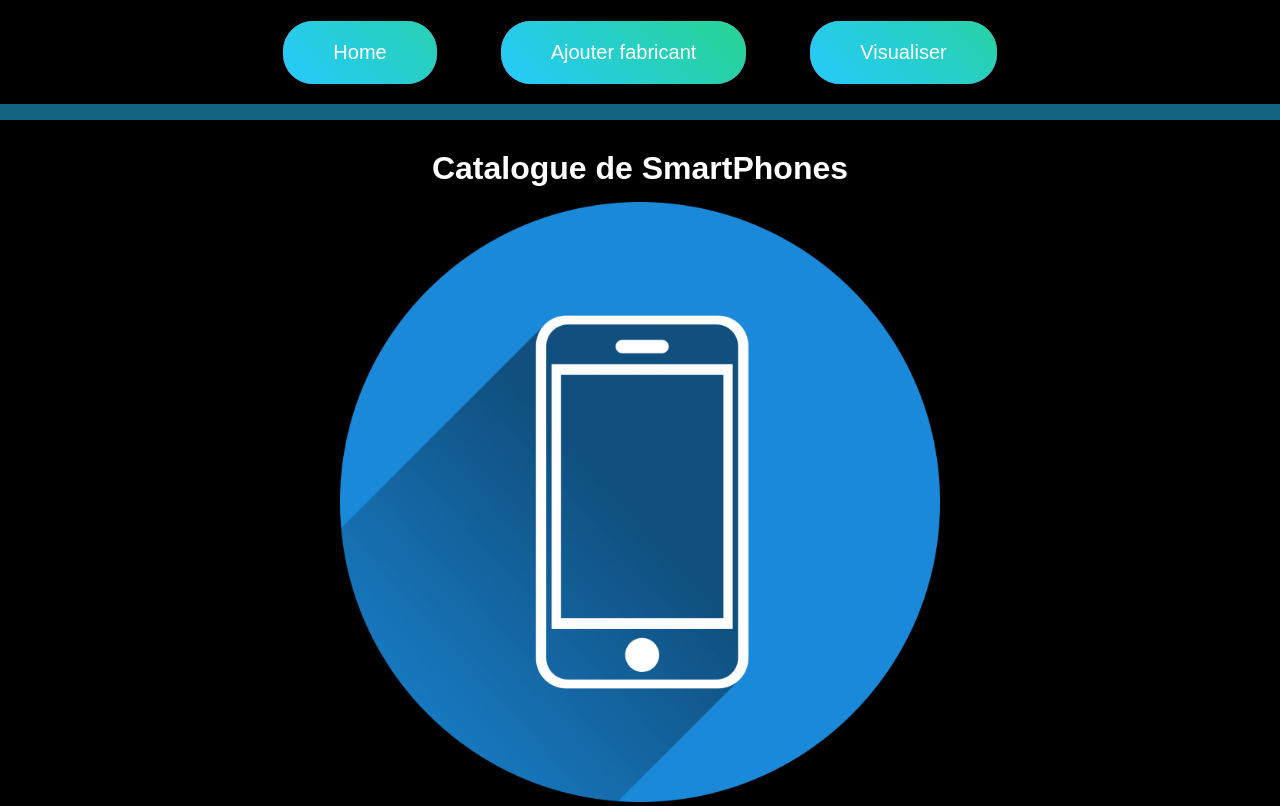
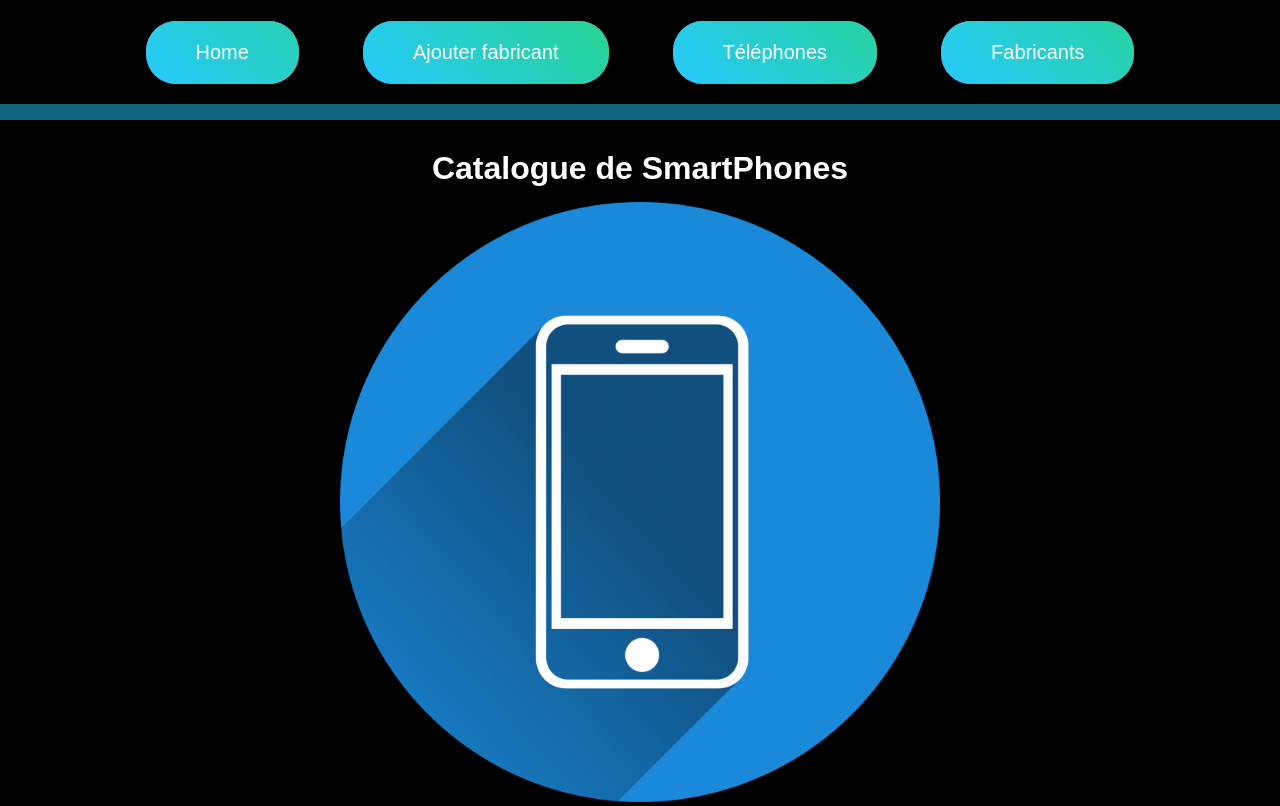
Before and after one commit to IroN404/Catalogue-smartphone, a Django app: page / in a window 1280 px wide. Run offline with Django 4.2, Linux system fonts and the light colour scheme.

Commit message:
Update main.html

```diff
--- a/modele/catalogue/templates/telephone/main.html
+++ b/modele/catalogue/templates/telephone/main.html
@@ -10,14 +10,17 @@
 
 <header>
     <div class="container">
-      <div class="buttons">
+      <div class="buttons home">
         <a href="/" class="btn btn-1">Home</a>
       </div>
       <div class="buttons">
         <a href="/ajoutcategorie" class="btn btn-1">Ajouter fabricant</a>
       </div>
       <div class="buttons">
-        <a href="/infoscategorie" class="btn btn-1">Visualiser</a>
+        <a href="/infos" class="btn btn-1">Téléphones</a>
+      </div>
+      <div class="buttons">
+        <a href="/infoscategorie" class="btn btn-1">Fabricants</a>
       </div>
     </div>
 </header>
@@ -26,7 +29,7 @@
 {% block content %}
     <div class="contentmain">
         <div class="box">
-            <h1>Catalogue de SmartPhones</h1>
+            <h1 class="title">Catalogue de SmartPhones</h1>
             <img src="{%static 'picture/main_picture.png' %}" alt="My image">
         </div>
     </div>
```
Lines whose indentation alone changed are shown as unchanged.
